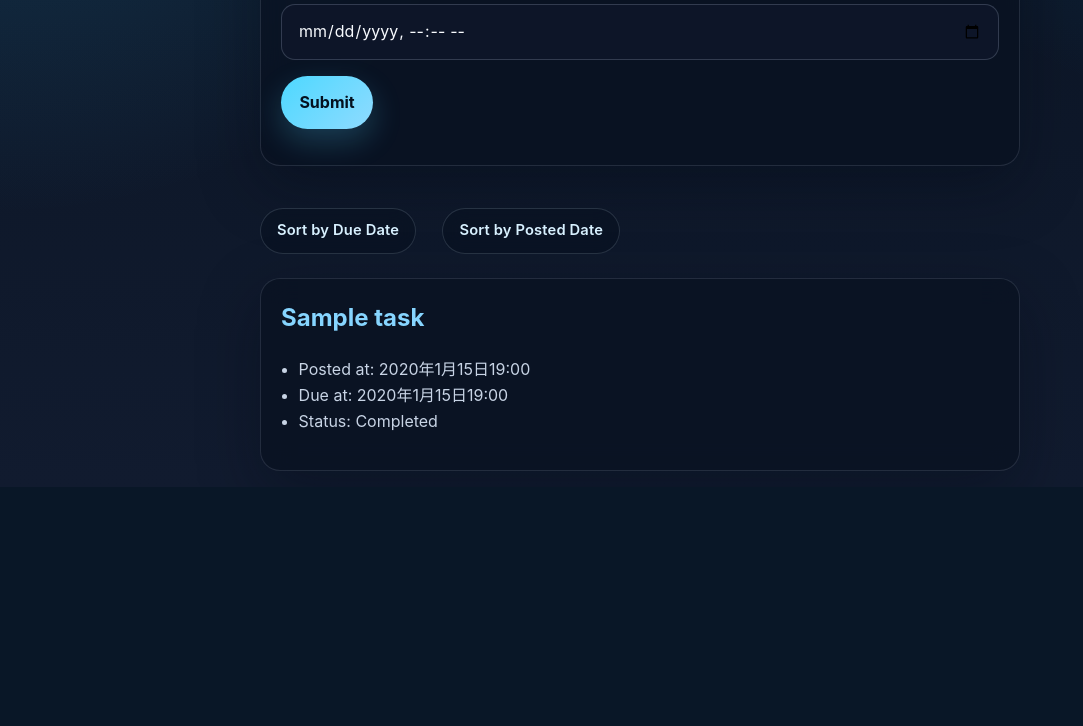
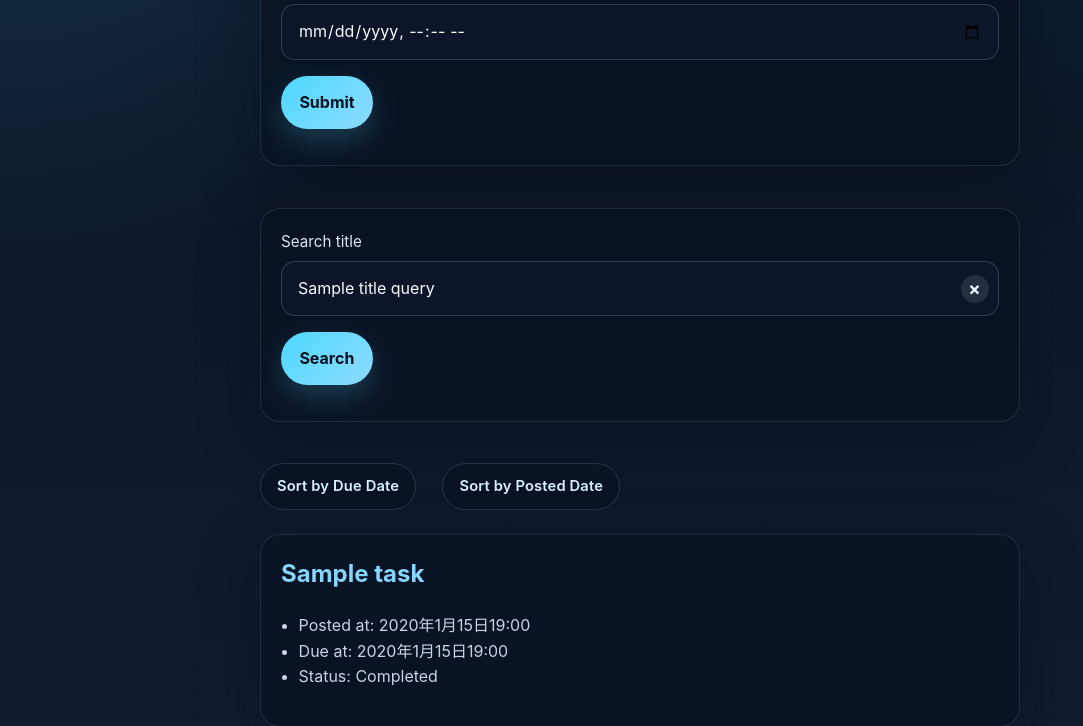
Before and after one commit to SoraINIAD/django-test-exercise, a Django app: template todo/templates/todo/index.html in a window 1280 px wide. Shown: the part 371-1097 px from the top of the page, without its empty margins (0-1083 px from the left). Before the commit the page ends 842 px from the top, so only its background shows below. Run offline with Django 4.2, Linux system fonts and the light colour scheme; tables that the repository leaves empty hold one stand-in row (values such as "Sample post"); the template is opened without the code that fills it: values that come from a table or form of the project are taken from there, most other values are stand-ins (such as "Sample title", 1, 10 or a date in 2020).

Commit message:
feat: タイトル検索機能とテストを追加

```diff
--- a/todo/static/todo/style.css
+++ b/todo/static/todo/style.css
@@ -78,6 +78,45 @@ input {
 
 input::placeholder {
   color: #8da0ba;
+}
+
+.search-field {
+  margin-bottom: 1rem;
+}
+
+.search-input-wrap {
+  position: relative;
+}
+
+.search-input-wrap input {
+  padding-right: 3rem;
+}
+
+.search-clear-button {
+  position: absolute;
+  top: 50%;
+  right: 0.65rem;
+  transform: translateY(-50%);
+  width: 1.75rem;
+  height: 1.75rem;
+  padding: 0;
+  border-radius: 999px;
+  border: 0;
+  background: rgba(148, 163, 184, 0.18);
+  color: #e7f4ff;
+  box-shadow: none;
+  cursor: pointer;
+  font-size: 1.15rem;
+  line-height: 1;
+}
+
+.search-input-wrap input:placeholder-shown + .search-clear-button {
+  display: none;
+}
+
+.search-clear-button:hover {
+  filter: none;
+  background: rgba(148, 163, 184, 0.28);
 }
 
 button {
--- a/todo/templates/todo/index.html
+++ b/todo/templates/todo/index.html
@@ -28,6 +28,20 @@
     </form>
     <br>
 
+    <form action="{% url 'index' %}" method="get">
+      <div class="search-field">
+        <label for="searchInput">Search title</label><br>
+        <div class="search-input-wrap">
+          <input id="searchInput" name="q" type="text" placeholder="Search by title" value="{{ title_query }}">
+          <button type="submit" class="search-clear-button" aria-label="Clear search" onclick="document.getElementById('searchInput').value='';">×</button>
+        </div>
+      </div>
+      <div>
+        <button type="submit">Search</button>
+      </div>
+    </form>
+    <br>
+
     <div>
       <a href="{% url 'index' %}?order=due">Sort by Due Date</a> |
       <a href="{% url 'index' %}?order=post">Sort by Posted Date</a>
--- a/todo/views.py
+++ b/todo/views.py
@@ -12,13 +12,19 @@ def index(request):
                     due_at=make_aware(parse_datetime(request.POST['due_at'])))
         task.save()
 
+    title_query = request.GET.get('q', '')
+
     if request.GET.get('order') == 'due':
         tasks = Task.objects.order_by('due_at')
     else:
         tasks = Task.objects.order_by('-posted_at')
 
+    if title_query:
+        tasks = tasks.filter(title__icontains=title_query)
+
     context = {
         'tasks': tasks,
+        'title_query': title_query,
     }
     return render(request, 'todo/index.html', context)
 
```
Also changed, not shown: todo/tests.py (+13 -0 lines).
